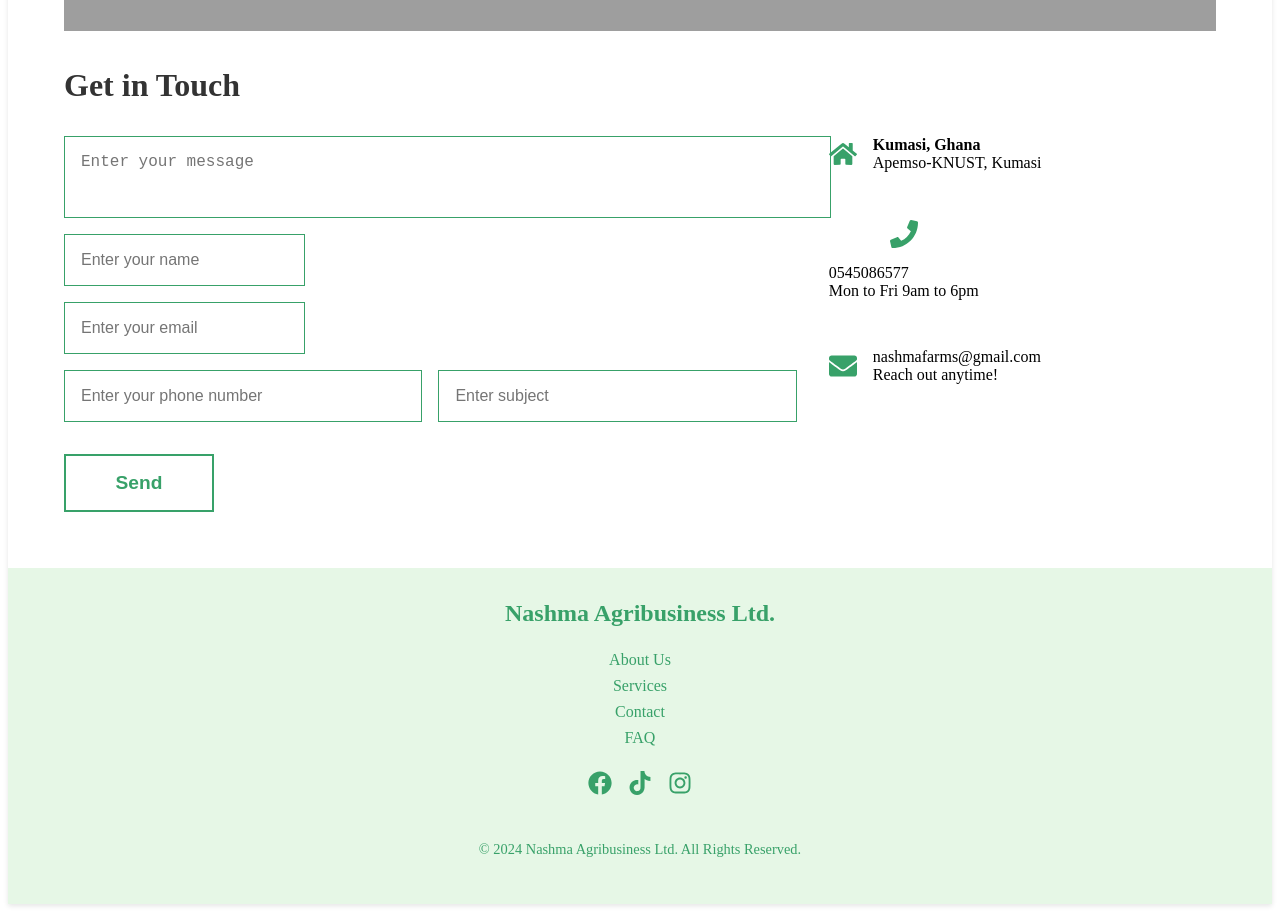
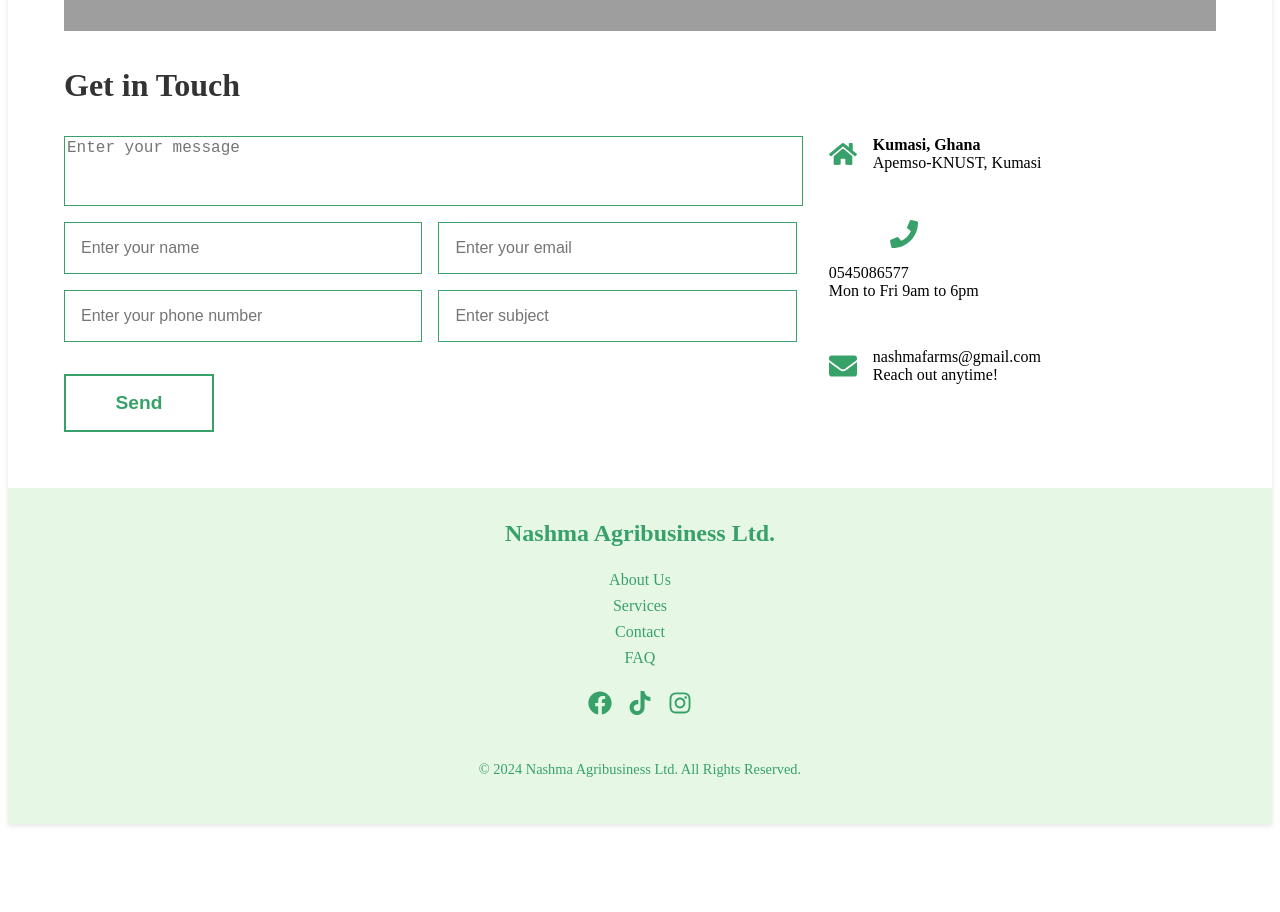
Before and after one commit to felix-atoma/nashma-agrobusiness, a React (Vite) app: page /contact in a window 1280 px wide. Shown: the part 860-1772 px from the top of the page. After the commit the page ends 1692 px from the top, so only its background shows below. Built offline with nearby package versions, Linux system fonts and the light colour scheme; grey boxes are pictures that could not be loaded.

Commit message:
more styling

```diff
--- a/src/components/ContactForm.jsx
+++ b/src/components/ContactForm.jsx
@@ -88,7 +88,6 @@
           gap: "2rem",
           alignItems: "flex-start",
           flexWrap: "wrap",
-          flexDirection : "row",
         }}
       >
         <form
@@ -107,12 +106,12 @@
             value={formData.message}
             onChange={handleChange}
             style={{
-              padding: "1rem",
+              padding: "0.01",
               border: "1px solid #38A169",
               resize: "none",
               fontSize: "1rem",
               width: "100%",
-              height: "3rem", // Reduced height
+              height: "4rem",
             }}
             rows="3"
             required
@@ -121,6 +120,7 @@
             style={{
               display: "flex",
               gap: "1rem",
+              flexDirection: "row",
               width: "100%",
             }}
           >
@@ -157,6 +157,7 @@
             style={{
               display: "flex",
               gap: "1rem",
+              flexDirection: "row",
               width: "100%",
             }}
           >
--- a/src/pages/About.jsx
+++ b/src/pages/About.jsx
@@ -39,11 +39,12 @@
       padding: "2rem 0",
     },
     imageContainer: {
-      flex: "1 1 100%", // Default full width
-      maxWidth: "50%", // Half width on larger screens
+      flex: "1 1 45%", // Adjust width
+      maxWidth: "45%", // Control the photo's size
       height: "44vw",
       overflow: "hidden",
       position: "relative",
+      marginRight: "2rem", // Adds a gap between photo and text
     },
     image: {
       width: "100%",
@@ -51,11 +52,12 @@
       objectFit: "cover",
       objectPosition: "top",
     },
-    textContainer: {
-      flex: "1 1 100%", // Default full width
-      maxWidth: "50%", // Half width on larger screens
-      padding: "2rem",
-      textAlign: "left",
+    textSection: {
+      flex: "1 1 50%", // Adjust width
+      display: "flex",
+      flexDirection: "column",
+      justifyContent: "space-between",
+      gap: "2rem",
     },
     heading: {
       fontSize: "2.5rem",
@@ -63,32 +65,23 @@
       marginBottom: "1.5rem",
       color: "#4A4A4A",
     },
-    pointContainer: {
-      display: "flex",
-      alignItems: "flex-start",
-      gap: "1rem",
-      marginBottom: "1.5rem",
-    },
-    icon: {
-      fontSize: "2rem",
-      color: "#71B34A",
-    },
-    text: {
-      fontSize: "1.1rem",
-      lineHeight: "1.6",
+    textContainer: {
+      fontSize: "1.2rem",
+      lineHeight: "1.8",
       color: "#4A4A4A",
     },
     button: {
-      marginTop: "auto",
-      padding: "0.8rem 1.5rem",
-      backgroundColor: "#71B34A",
+      padding: "0.8rem 2rem",
+      fontSize: "1rem",
       color: "#FFFFFF",
-      fontSize: "1rem",
-      fontWeight: "bold",
+      backgroundColor: "#4CAF50",
       border: "none",
       borderRadius: "5px",
       cursor: "pointer",
-      transition: "transform 0.3s ease",
+      alignSelf: "flex-start",
+    },
+    buttonHover: {
+      backgroundColor: "#45A049",
     },
   };
 
@@ -101,16 +94,15 @@
           alt="NASHMA banner"
           style={styles.fullWidthImage}
         />
-        {/* About text in the center of the image */}
         <div style={styles.textContainerOnImage}>
           Imagine a world where waste becomes wealth.
         </div>
       </div>
 
-      {/* Add a gap between sections */}
+      {/* Gap */}
       <div style={{ height: "2rem", backgroundColor: "#FFFFFF" }}></div>
 
-      {/* Full-page width: photo on the left, text on the right */}
+      {/* Photo and Text Section */}
       <div style={styles.container}>
         {/* Left Image */}
         <div style={styles.imageContainer}>
@@ -121,45 +113,22 @@
           />
         </div>
 
-        {/* Right Text */}
-        <div style={styles.textContainer}>
-          <h2 style={styles.heading}>Empowering Communities Through Innovation</h2>
-          <div style={styles.pointContainer}>
-            <FaHandsHelping style={styles.icon} />
-            <p style={styles.text}>
+        {/* Right Text Section */}
+        <div style={styles.textSection}>
+          {/* Main Text */}
+          <div>
+            <h2 style={styles.heading}>Empowering Communities Through Innovation</h2>
+            <p style={styles.textContainer}>
               At NASHMA, we empower women, young people, and individuals with
-              disabilities to turn cocoa waste into wealth by converting cocoa
-              pods into potash and connecting them with direct markets.
-            </p>
-          </div>
-          <div style={styles.pointContainer}>
-            <FaChalkboardTeacher style={styles.icon} />
-            <p style={styles.text}>
-              We provide training and set up processing facilities, ensuring
-              our beneficiaries can focus on production without the burden of
-              searching for buyers.
-            </p>
-          </div>
-          <div style={styles.pointContainer}>
-            <FaSeedling style={styles.icon} />
-            <p style={styles.text}>
-              Potash produced by our communities is used in industries such as
-              black soap production, water treatment, and food preservation.
-            </p>
-          </div>
-          <div style={styles.pointContainer}>
-            <FaShippingFast style={styles.icon} />
-            <p style={styles.text}>
-              We handle logistics and ensure the processed potash reaches
-              diverse industries, enabling sustainable income for our partners.
+              disabilities to turn cocoa waste into wealth by converting cocoa pods
+              into potash and connecting them with direct markets. Potash is a key
+              component for various industries, ensuring sustainable income for
+              our partners.
             </p>
           </div>
 
-          {/* Read More About Us Button */}
-          <button
-            style={styles.button}
-            onClick={() => console.log("Navigating to more about us...")}
-          >
+          {/* "Read More About Us" Button */}
+          <button style={styles.button}>
             Read More About Us
           </button>
         </div>
```
